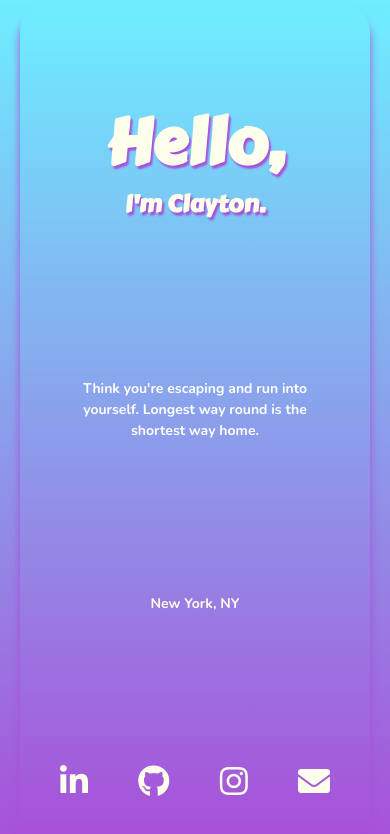
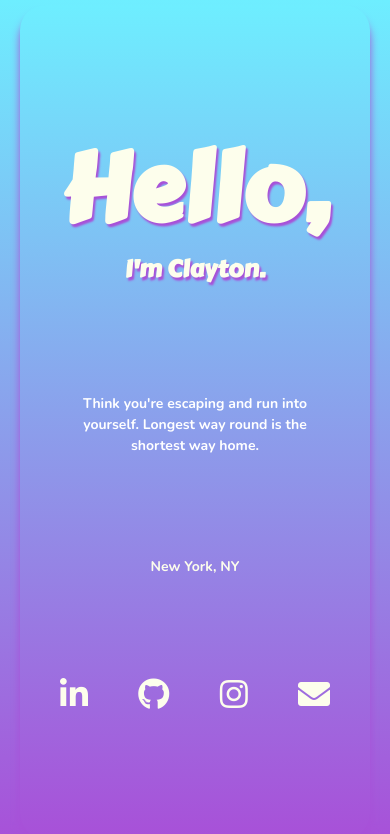
Before and after one commit to claytongentry/clayton, a React (Create React App) app: page / in a window 390 px wide. Shown: the top 834 px of the page. Built offline with nearby package versions, Linux system fonts and the light colour scheme; a web font is replaced by a local one.

Commit message:
Condense on mobile

```diff
--- a/src/index.css
+++ b/src/index.css
@@ -229,7 +229,7 @@ code {
   }
 
   #hey {
-    font-size: 64px;
+    font-size: 96px;
     margin-left: auto;
     margin-right: auto;
   }
@@ -237,7 +237,8 @@ code {
   .banner {
     min-height: 500px;
     padding: 40px;
-    padding-top: 100px;
+    padding-top: 15vh;
+    padding-bottom: 15vh;
   }
 
   .rec {
```
